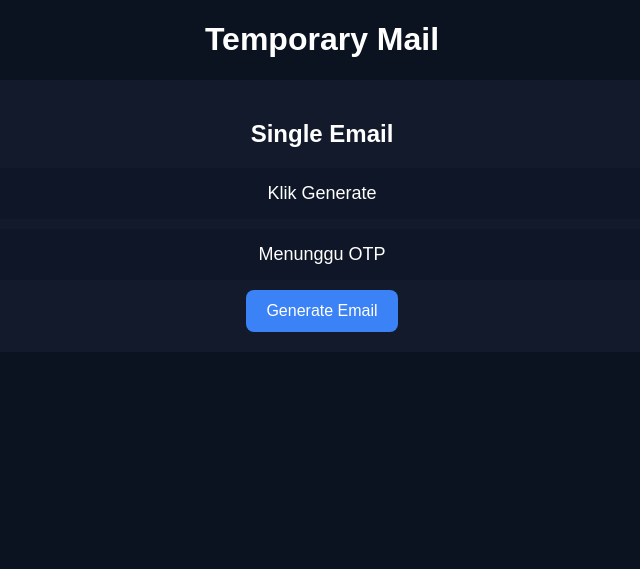
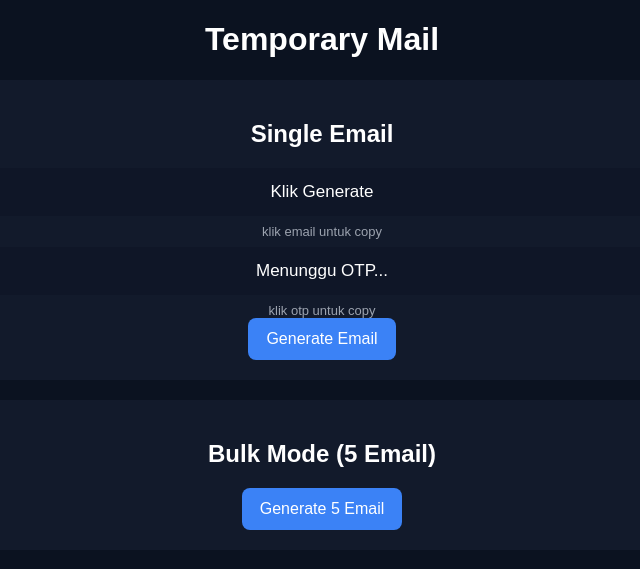
Before and after one commit to zays19/tempmail, a Flask app: page / in a window 1280 px wide. Shown: the top 569 px of the page, without its empty margins (318-958 px from the left). Run offline with Flask 3, Linux system fonts and the light colour scheme.

Commit message:
final full tempmail

```diff
--- a/app.py
+++ b/app.py
@@ -3,70 +3,110 @@ import requests
 import random
 import string
 import re
+import time
+import secrets
 
 app = Flask(__name__)
 
-DOMAINS = [
-    "1secmail.com",
-    "1secmail.org",
-    "1secmail.net"
-]
+# ================= DOMAIN LIST =================
+def get_domains():
+    try:
+        res = requests.get(
+            "https://www.1secmail.com/api/v1/?action=getDomainList",
+            timeout=8
+        )
+        domains = res.json()
+        if isinstance(domains, list) and len(domains) > 0:
+            return domains
+    except:
+        pass
 
-# generate random email
+    # fallback kalau API delay
+    return [
+        "1secmail.com",
+        "1secmail.org",
+        "1secmail.net",
+        "esiix.com",
+        "wwjmp.com",
+        "yoggm.com",
+        "qvy.me",
+        "xojxe.com"
+    ]
+
+
+# ================= UNIQUE EMAIL =================
 def random_email():
-    name = ''.join(random.choices(string.ascii_lowercase + string.digits, k=10))
-    domain = random.choice(DOMAINS)
+    domains = get_domains()
+
+    # anti nabrak:
+    # random + waktu + entropy
+    rand = ''.join(random.choices(string.ascii_lowercase + string.digits, k=6))
+    ts = str(int(time.time()))[-5:]
+    entropy = secrets.token_hex(2)
+
+    name = f"{rand}{ts}{entropy}"
+    domain = random.choice(domains)
     return f"{name}@{domain}"
 
-# extract otp code
+
+# ================= OTP EXTRACT =================
 def extract_otp(text):
+    if not text:
+        return None
+
     match = re.search(r"\b(\d{4,8})\b", text)
     if match:
         return match.group(1)
     return None
+
 
 @app.route("/")
 def home():
     return render_template("index.html")
 
 
-# ===== GENERATE EMAIL =====
+# ================= GENERATE SINGLE =================
 @app.route("/generate")
 def generate():
-    email = random_email()
-    return jsonify({"email": email})
+    return jsonify({"email": random_email()})
 
 
-# ===== GET OTP =====
+# ================= GENERATE BULK =================
+@app.route("/generate_bulk")
+def generate_bulk():
+    emails = [random_email() for _ in range(5)]
+    return jsonify({"emails": emails})
+
+
+# ================= GET OTP =================
 @app.route("/get_otp")
 def get_otp():
     email = request.args.get("email")
-
     if not email:
         return jsonify({"otp": None})
 
-    login, domain = email.split("@")
+    try:
+        login, domain = email.split("@")
 
-    # cek inbox
-    url = f"https://www.1secmail.com/api/v1/?action=getMessages&login={login}&domain={domain}"
-    messages = requests.get(url).json()
+        inbox = requests.get(
+            f"https://www.1secmail.com/api/v1/?action=getMessages&login={login}&domain={domain}",
+            timeout=8
+        ).json()
 
-    if len(messages) == 0:
+        if not inbox:
+            return jsonify({"otp": None})
+
+        mail_id = inbox[0]["id"]
+
+        mail = requests.get(
+            f"https://www.1secmail.com/api/v1/?action=readMessage&login={login}&domain={domain}&id={mail_id}",
+            timeout=8
+        ).json()
+
+        body = (mail.get("body") or "") + (mail.get("textBody") or "")
+        otp = extract_otp(body)
+
+        return jsonify({"otp": otp})
+
+    except:
         return jsonify({"otp": None})
-
-    # ambil email terbaru
-    mail_id = messages[0]["id"]
-
-    # baca isi email
-    read_url = f"https://www.1secmail.com/api/v1/?action=readMessage&login={login}&domain={domain}&id={mail_id}"
-    mail = requests.get(read_url).json()
-
-    body = (mail.get("body") or "") + (mail.get("textBody") or "")
-
-    otp = extract_otp(body)
-
-    return jsonify({"otp": otp})
-
-
-if __name__ == "__main__":
-    app.run()
--- a/templates/index.html
+++ b/templates/index.html
@@ -2,7 +2,7 @@
 <html>
 <head>
 <meta name="viewport" content="width=device-width, initial-scale=1">
-<title>Temp Mail OTP</title>
+<title>Temp Mail</title>
 
 <style>
 body{
@@ -11,31 +11,38 @@ body{
     font-family:Arial;
     text-align:center;
 }
+
 .card{
     background:#121a2b;
     padding:20px;
     margin:20px;
     border-radius:14px;
 }
+
 .box{
     background:#0f1627;
-    padding:15px;
-    margin:10px;
+    padding:14px;
+    margin:8px;
     border-radius:10px;
-    font-size:18px;
+    font-size:17px;
+    cursor:pointer;
+    transition:0.2s;
 }
+.box:hover{ background:#1b2440; }
+
 button{
     background:#3b82f6;
     color:white;
     border:none;
-    padding:12px 20px;
+    padding:12px 18px;
     border-radius:8px;
     font-size:16px;
     cursor:pointer;
 }
-button:hover{
-    background:#2563eb;
-}
+button:hover{ background:#2563eb; }
+
+.small{ font-size:13px;color:#9ca3af; }
+.bulkItem{margin-top:15px;}
 </style>
 </head>
 
@@ -43,48 +50,104 @@ button:hover{
 
 <h1>Temporary Mail</h1>
 
+<!-- SINGLE -->
 <div class="card">
     <h2>Single Email</h2>
 
-    <div class="box" id="email">Klik Generate</div>
-    <div class="box" id="otp">Menunggu OTP</div>
+    <div class="box" id="email" onclick="copyText(this)">Klik Generate</div>
+    <div class="small">klik email untuk copy</div>
+
+    <div class="box" id="otp" onclick="copyText(this)">Menunggu OTP...</div>
+    <div class="small">klik otp untuk copy</div>
 
     <button onclick="generate()">Generate Email</button>
 </div>
 
+<!-- BULK -->
+<div class="card">
+    <h2>Bulk Mode (5 Email)</h2>
+    <div id="bulk"></div>
+    <button onclick="generateBulk()">Generate 5 Email</button>
+</div>
+
 <script>
 
-let currentEmail = null;
-let otpInterval = null;
+let currentEmail=null;
+let otpInterval=null;
+let bulkIntervals={};
+
+function copyText(el){
+    navigator.clipboard.writeText(el.innerText);
+    el.innerText="Copied!";
+    setTimeout(()=>{location.reload()},700);
+}
+
+/* ===== SINGLE ===== */
 
 function generate(){
     fetch("/generate")
-    .then(res => res.json())
+    .then(r=>r.json())
     .then(data=>{
-        currentEmail = data.email;
-        document.getElementById("email").innerText = data.email;
-        document.getElementById("otp").innerText = "Menunggu OTP...";
+        currentEmail=data.email;
+        email.innerText=data.email;
+        otp.innerText="Menunggu OTP...";
 
         if(otpInterval) clearInterval(otpInterval);
-
-        otpInterval = setInterval(checkOTP, 5000);
+        otpInterval=setInterval(checkOTP,3000);
     });
 }
 
 function checkOTP(){
-    if(!currentEmail) return;
+    if(!currentEmail)return;
 
-    fetch("/get_otp?email=" + currentEmail)
-    .then(res=>res.json())
+    fetch("/get_otp?email="+currentEmail)
+    .then(r=>r.json())
     .then(data=>{
         if(data.otp){
-            document.getElementById("otp").innerText = data.otp;
+            otp.innerText=data.otp;
             clearInterval(otpInterval);
         }
     });
 }
 
+/* ===== BULK ===== */
+
+function generateBulk(){
+    bulk.innerHTML="Loading...";
+
+    fetch("/generate_bulk")
+    .then(r=>r.json())
+    .then(data=>{
+        bulk.innerHTML="";
+
+        data.emails.forEach((mail,i)=>{
+            let div=document.createElement("div");
+            div.className="bulkItem";
+
+            div.innerHTML=`
+                <div class="box" id="bmail${i}" onclick="copyText(this)">${mail}</div>
+                <div class="box" id="botp${i}" onclick="copyText(this)">Menunggu OTP...</div>
+            `;
+
+            bulk.appendChild(div);
+            startBulkOTP(mail,i);
+        });
+    });
+}
+
+function startBulkOTP(email,i){
+    bulkIntervals[i]=setInterval(()=>{
+        fetch("/get_otp?email="+email)
+        .then(r=>r.json())
+        .then(data=>{
+            if(data.otp){
+                document.getElementById("botp"+i).innerText=data.otp;
+                clearInterval(bulkIntervals[i]);
+            }
+        });
+    },3000);
+}
+
 </script>
-
 </body>
 </html>
```
